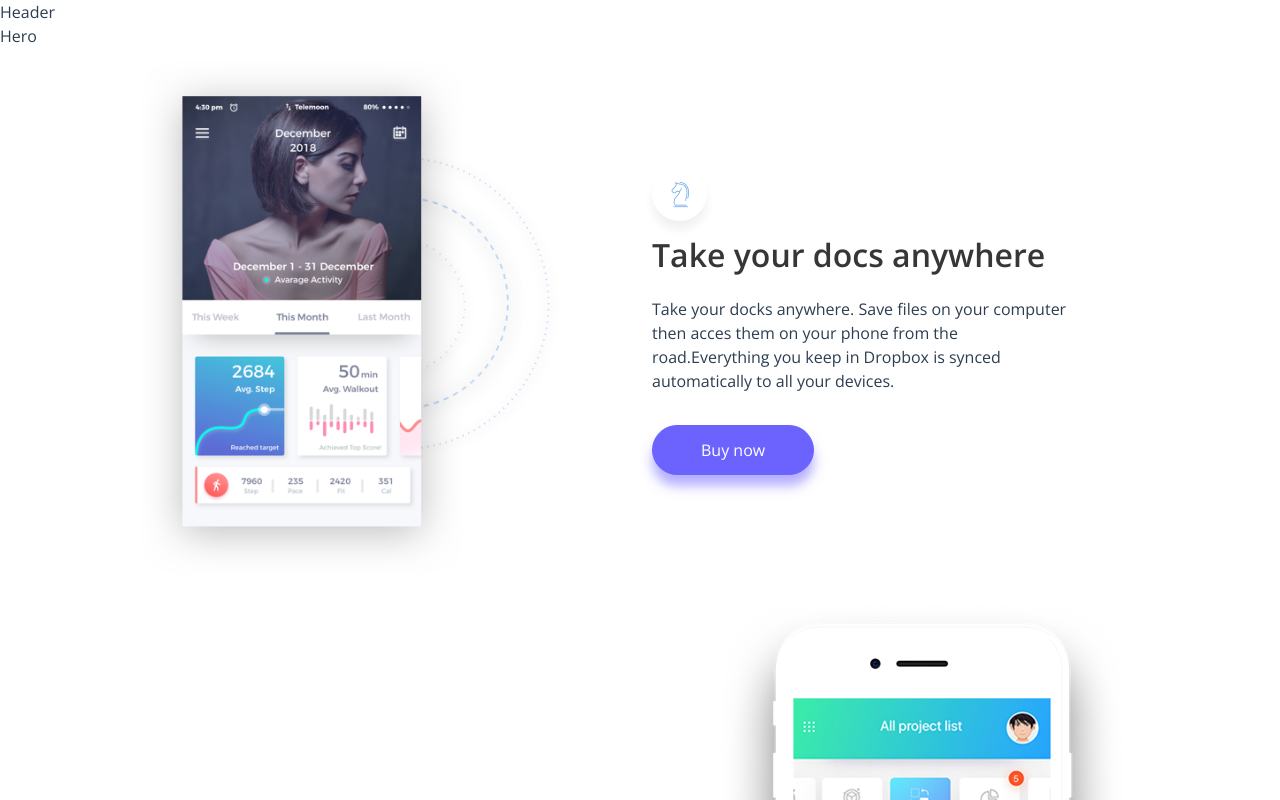
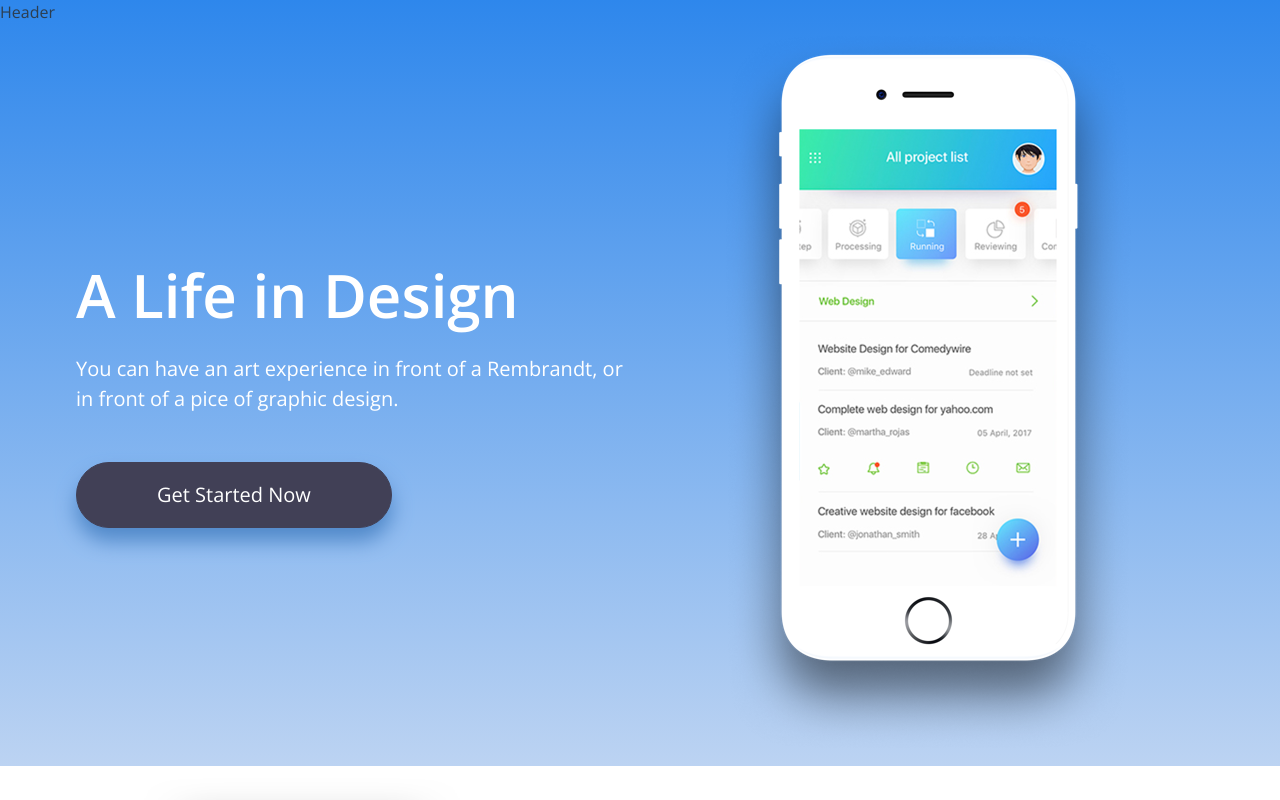
Before and after one commit to tonchmx/hh-lp, a Vue app: page / in a window 1280 px wide. Shown: the top 800 px of the page. Built offline with nearby package versions, Linux system fonts and the light colour scheme.

Commit message:
:sparkles: hero. :lipstick: improved reverse-desktop.

```diff
--- a/src/components/Descriptions.vue
+++ b/src/components/Descriptions.vue
@@ -62,10 +62,6 @@ export default {
 
     .reverse-desktop {
       padding-top: 5rem;
-      @media screen and (min-width: 1024px){
-        padding-top: 0;
-        flex-direction: row-reverse;
-      }
     }
 
     .description {
--- a/src/components/Hero.vue
+++ b/src/components/Hero.vue
@@ -1,5 +1,23 @@
 <template>
-  <p>Hero</p>
+  <div class="container">
+    <div class="columns is-marginless is-vcentered">
+      <div class="column has-text-centered-mobile">
+        <h1 class="title has-text-white">
+          A Life in Design
+        </h1>
+        <p class="has-text-white is-size-5">
+          You can have an art experience in front of a Rembrandt, or in front
+          of a pice of graphic design.
+        </p>
+        <a href="#" class="button is-rounded is-large is-black has-shadow has-text-centered">
+          Get Started Now
+        </a>
+      </div>
+      <div class="column has-text-centered">
+        <img src="/images/device.png" />
+      </div>
+    </div>
+  </div>
 </template>
 
 <script>
@@ -8,6 +26,15 @@ export default {
 }
 </script>
 
-<style scoped>
+<style lang="scss" scoped>
+  h1 {
+    font-size: 3.75rem;
+  }
 
+  .button {
+    margin-top: 3rem;
+    @media screen and (max-width: 767px){
+      padding: 2rem 4rem !important;
+    }
+  }
 </style>
--- a/src/styles/app.css
+++ b/src/styles/app.css
@@ -14,3 +14,32 @@
   -moz-box-shadow: 0px 11px 12px 0px rgba(108,99,255,0.51);
   box-shadow: 0px 11px 12px 0px rgba(108,99,255,0.51);
 }
+
+.button.is-black {
+  background-color: #414056;
+  color: white;
+  border-color: #414056;
+}
+
+.button.is-black:hover{
+  filter: brightness(90%);
+  color: white;
+  background-color: #414056;
+}
+
+.button.is-black.has-shadow {
+  -webkit-box-shadow: 0 13px 20px 0 #5189C9;
+  -moz-box-shadow: 0 13px 20px 0 #5189C9;
+  box-shadow: 0 13px 20px 0 #5189C9;
+}
+
+@media screen and (min-width: 1024px){
+  .reverse-desktop {
+    padding-top: 0;
+    flex-direction: row-reverse;
+  }
+}
+
+.headerHeroWrapperBackground {
+  background-image: linear-gradient(180deg, #2E87EC 0%, #BCD3F2 100%);
+}
```
